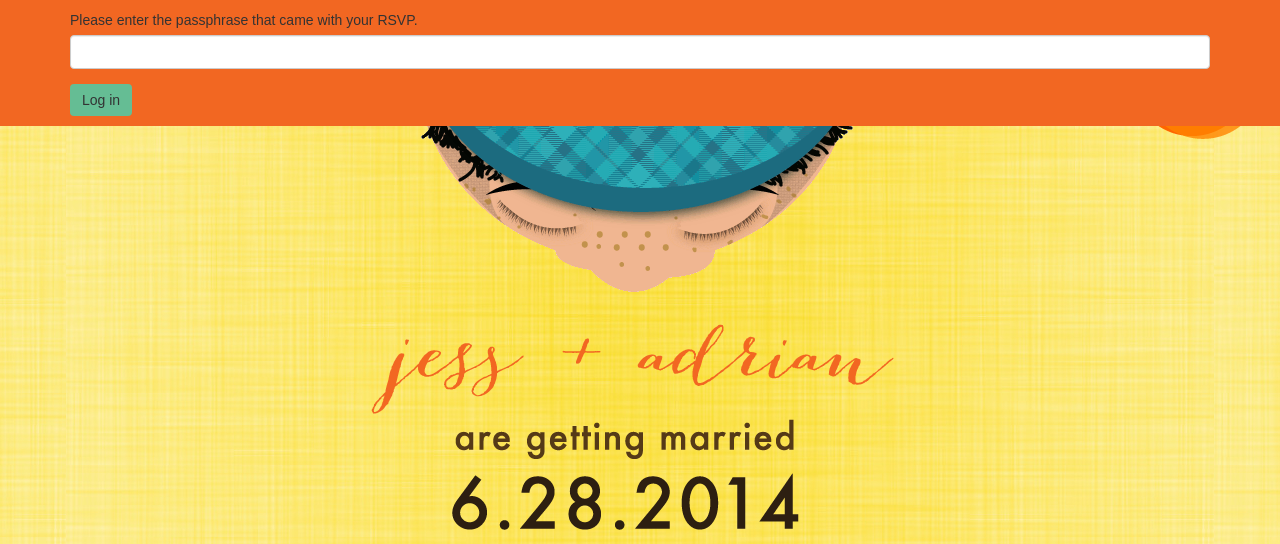
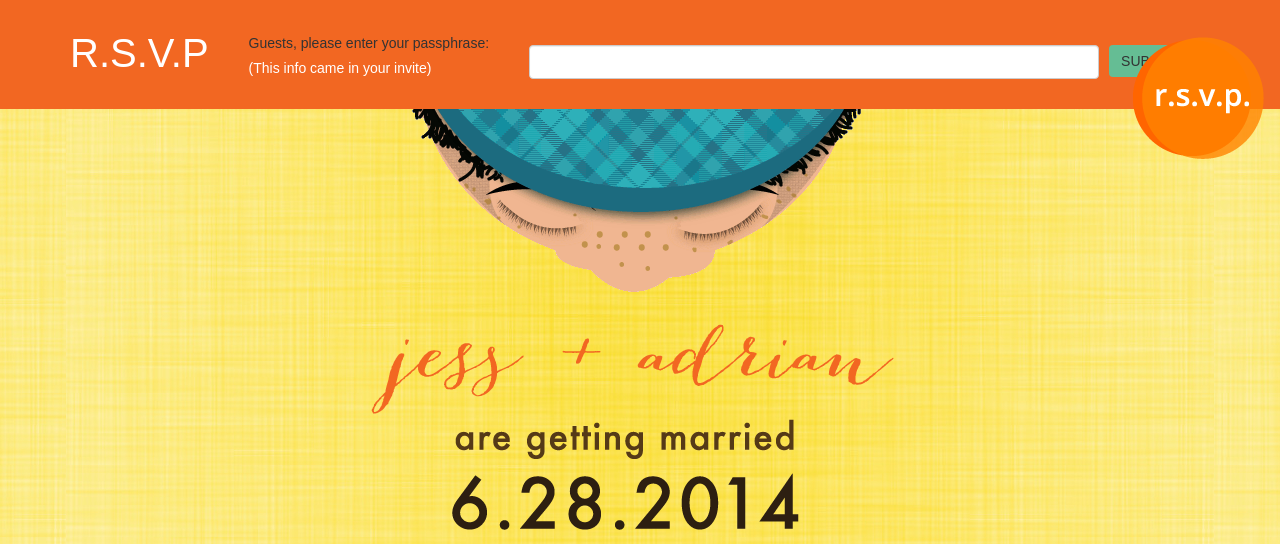
Before and after one commit to toolness/jessandadrian.us, a Django app: page /rsvp in a window 1280 px wide. Shown: the top 544 px of the page. Run offline with Django 3.2, Linux system fonts and the light colour scheme; some libraries are stand-ins or nearby versions.

Commit message:
style changes for intial rsvp form

```diff
--- a/jess/static/css/style.css
+++ b/jess/static/css/style.css
@@ -8,6 +8,14 @@ body {
   background:#FFFFFF url('../img/background.jpg') repeat fixed center;
   /* Taken from http://intavant.com/blog/2012/futura-web-font-alternatives/ */
   font-family: Futura, Futura-Medium, "Futura Medium", "Century Gothic", CenturyGothic, "Apple Gothic", AppleGothic, "URW Gothic L", "Avant Garde", sans-serif;
+}
+
+.left { float: left; }
+.cb { clear: both; }
+
+.guest-rsvp-form .short-input {
+  width: 50%;
+  margin: 20px 10px 20px 0;
 }
 
 .rsvp-form {
@@ -35,8 +43,24 @@ body {
 .rsvp {
   position: absolute;
   right: 10px;
-  top: 10px;
+  top: 30px;
   cursor: pointer;
+  z-index: 1;
+}
+
+.rsvp-guest {
+  font-size: 40px;
+  color: white;
+  float: left;
+}
+
+.please-enter { margin: 8px 40px; }
+
+.sub-please-enter { color: white; }
+
+.submit-btn {
+  margin-top: 20px;
+  text-transform: uppercase;
 }
 
 @-webkit-keyframes face {
--- a/jess/templates/jess/rsvp_form.html
+++ b/jess/templates/jess/rsvp_form.html
@@ -65,12 +65,16 @@
 {% else %}
 <form method="post" action="{% url 'login' %}" autocomplete="off">
   {% csrf_token %}
-  <div class="form-group">
-    <label for="id_passphrase">Please enter the passphrase that came with your RSVP.</label>
-    <input type="text" name="passphrase" id="id_passphrase" class="form-control">
+  <div class="form-group guest-rsvp-form">
+    <p class="rsvp-guest left">R.S.V.P</p>
+    <div class="left please-enter">
+      <label for="id_passphrase">Guests, please enter your passphrase:</label>
+      <p class="sub-please-enter">(This info came in your invite)</p>
+    </div>
+    <input type="text" name="passphrase" id="id_passphrase" class="form-control short-input left">
   </div>
 
-  <button type="submit" class="btn btn-default">Log in</button>
+  <button type="submit" class="btn btn-default submit-btn">submit</button>
 </form>
 {% endif %}
 </div>
```
